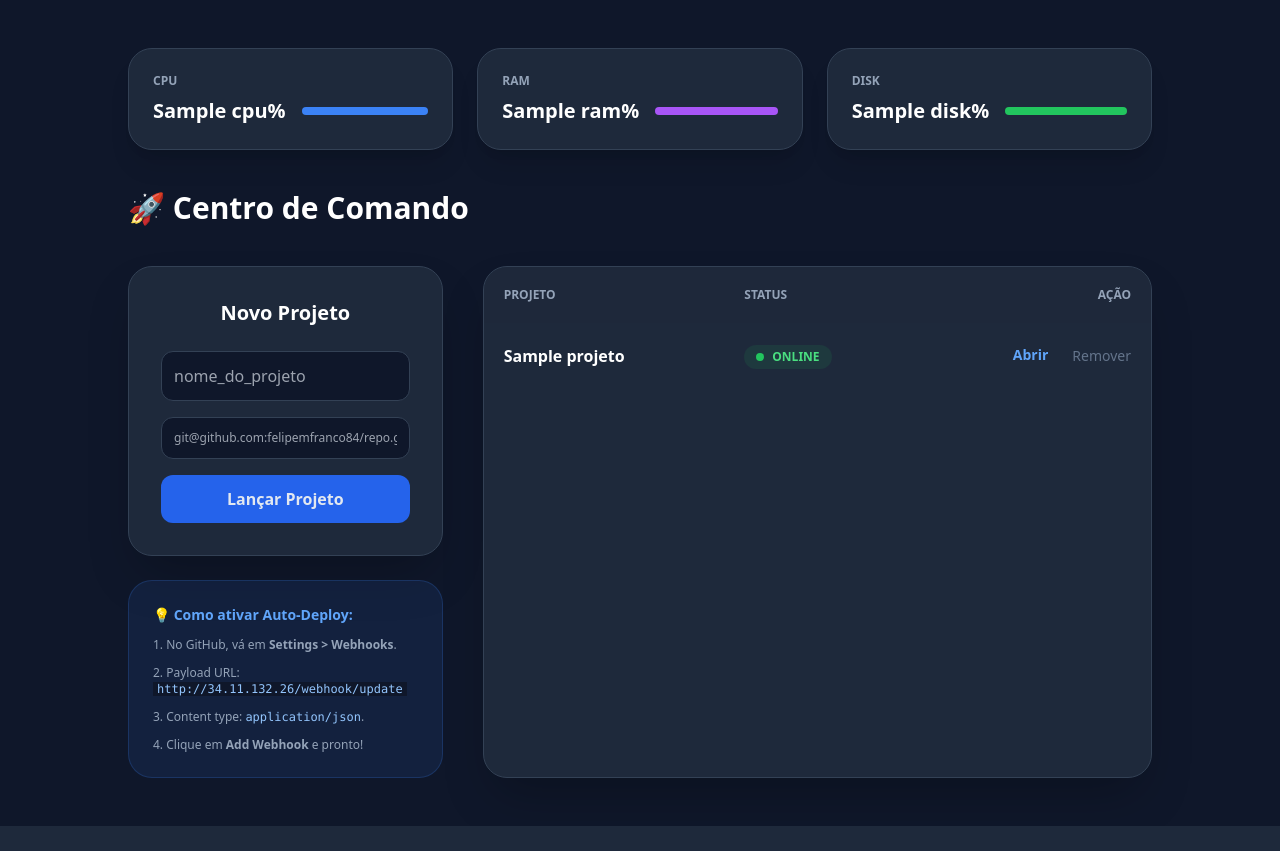
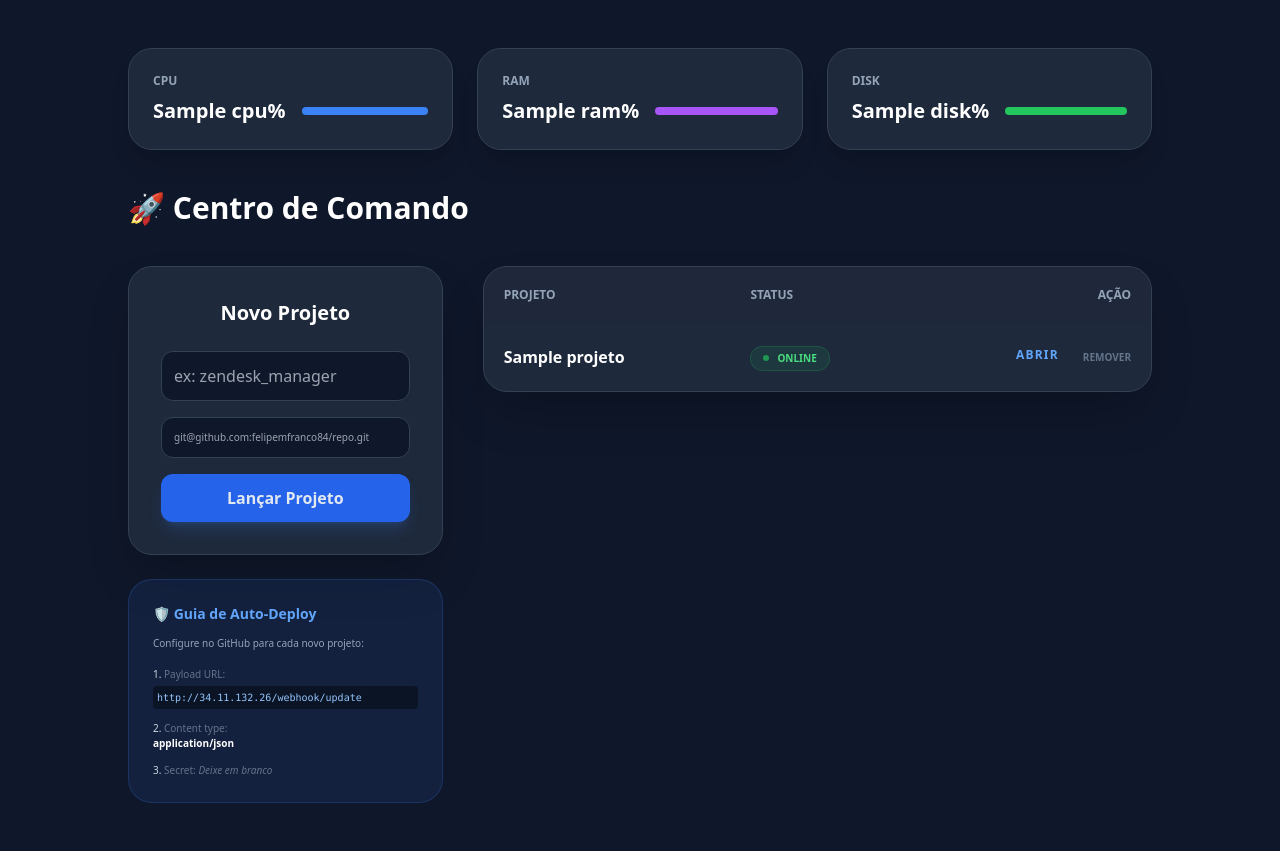
Before and after one commit to felipemfranco84/orquestrador, a FastAPI app: template app/templates/index.html in a window 1280 px wide. Before the commit the page ends 826 px from the top, so only its background shows below. Run offline with FastAPI, Linux system fonts and the light colour scheme; the template is opened without the code that fills it: most values are stand-ins (such as "Sample title", 1, 10 or a date in 2020); some libraries are stand-ins or nearby versions.

Commit message:
Design v17.4.0 com guias de ajuda

```diff
--- a/app/templates/index.html
+++ b/app/templates/index.html
@@ -67,46 +67,50 @@
                     <h2 class="text-xl font-bold mb-6 text-white text-center">Novo Projeto</h2>
                     <form action="criar" method="post" onsubmit="travaBotao(this.querySelector('button'), 'Instalando')">
                         <div class="space-y-4">
-                            <input type="text" name="nome" placeholder="nome_do_projeto" class="w-full bg-slate-900 border border-slate-700 p-3 rounded-xl outline-none" required>
-                            <input type="text" name="repo" placeholder="git@github.com:felipemfranco84/repo.git" class="w-full bg-slate-900 border border-slate-700 p-3 rounded-xl outline-none text-xs" required>
-                            <button type="submit" class="w-full bg-blue-600 hover:bg-blue-500 py-3 rounded-xl font-bold transition-all">Lançar Projeto</button>
+                            <input type="text" name="nome" placeholder="ex: zendesk_manager" class="w-full bg-slate-900 border border-slate-700 p-3 rounded-xl outline-none" required>
+                            <input type="text" name="repo" placeholder="git@github.com:felipemfranco84/repo.git" class="w-full bg-slate-900 border border-slate-700 p-3 rounded-xl outline-none text-[10px]" required>
+                            <button type="submit" class="w-full bg-blue-600 hover:bg-blue-500 py-3 rounded-xl font-bold transition-all shadow-lg shadow-blue-500/20">Lançar Projeto</button>
                         </div>
                     </form>
                 </aside>
 
                 <div class="bg-blue-500/10 border border-blue-500/20 p-6 rounded-3xl">
                     <h3 class="text-blue-400 text-sm font-bold mb-3 flex items-center gap-2">
-                        💡 Como ativar Auto-Deploy:
+                        🛡️ Guia de Auto-Deploy
                     </h3>
-                    <ul class="text-xs text-slate-400 space-y-3">
-                        <li>1. No GitHub, vá em <b>Settings > Webhooks</b>.</li>
-                        <li>2. Payload URL: <code class="bg-slate-900 px-1 text-blue-300">http://34.11.132.26/webhook/update</code></li>
-                        <li>3. Content type: <code class="text-blue-300">application/json</code>.</li>
-                        <li>4. Clique em <b>Add Webhook</b> e pronto!</li>
+                    <p class="text-[10px] text-slate-400 mb-4">Configure no GitHub para cada novo projeto:</p>
+                    <ul class="text-[10px] text-slate-300 space-y-3">
+                        <li>1. <span class="text-slate-500">Payload URL:</span><br>
+                            <code class="bg-black/40 p-1 rounded text-blue-300 block mt-1 select-all">http://34.11.132.26/webhook/update</code>
+                        </li>
+                        <li>2. <span class="text-slate-500">Content type:</span><br>
+                            <b class="text-white">application/json</b>
+                        </li>
+                        <li>3. <span class="text-slate-500">Secret:</span> <i class="text-slate-500 italic">Deixe em branco</i></li>
                     </ul>
                 </div>
             </div>
 
-            <main class="lg:col-span-2 bg-[#1e293b] rounded-3xl border border-slate-700 shadow-2xl overflow-hidden">
+            <main class="lg:col-span-2 bg-[#1e293b] rounded-3xl border border-slate-700 shadow-2xl overflow-hidden h-fit">
                 <table class="w-full text-left">
                     <thead class="bg-slate-800/50 text-xs font-bold uppercase text-slate-400">
                         <tr><th class="p-5">Projeto</th><th class="p-5">Status</th><th class="p-5 text-right">Ação</th></tr>
                     </thead>
                     <tbody class="divide-y divide-slate-700/50">
                         {% for p in projetos %}
-                        <tr class="hover:bg-slate-700/20">
+                        <tr class="hover:bg-slate-700/20 transition-colors">
                             <td class="p-5 font-bold text-white">{{ p.nome }}</td>
                             <td class="p-5">
-                                <span class="inline-flex items-center gap-2 px-3 py-1 rounded-full text-xs font-bold {{ 'bg-green-500/10 text-green-400' if p.status == 'online' else 'bg-red-500/10 text-red-400' }}">
-                                    <span class="w-2 h-2 rounded-full {{ 'bg-green-500' if p.status == 'online' else 'bg-red-500' }}"></span>
+                                <span class="inline-flex items-center gap-2 px-3 py-1 rounded-full text-[10px] font-black {{ 'bg-green-500/10 text-green-400 border border-green-500/20' if p.status == 'online' else 'bg-red-500/10 text-red-400 border border-red-500/20' }}">
+                                    <span class="w-1.5 h-1.5 rounded-full {{ 'bg-green-500 animate-pulse' if p.status == 'online' else 'bg-red-500' }}"></span>
                                     {{ p.status.upper() }}
                                 </span>
                             </td>
                             <td class="p-5 text-right flex justify-end gap-6 items-center">
-                                <a href="{{ p.url }}" target="_blank" class="text-blue-400 hover:text-blue-300 font-bold text-sm">Abrir</a>
+                                <a href="{{ p.url }}" target="_blank" class="text-blue-400 hover:text-blue-300 font-bold text-xs uppercase tracking-widest">Abrir</a>
                                 <form action="remover" method="post" onsubmit="return confirm('Deseja deletar {{ p.nome }}?') && travaBotao(this.querySelector('button'), 'Deletando')">
                                     <input type="hidden" name="nome" value="{{ p.nome }}">
-                                    <button type="submit" class="text-slate-500 hover:text-red-500 text-sm font-medium">Remover</button>
+                                    <button type="submit" class="text-slate-500 hover:text-red-500 text-[10px] font-bold uppercase transition-colors">Remover</button>
                                 </form>
                             </td>
                         </tr>
```
